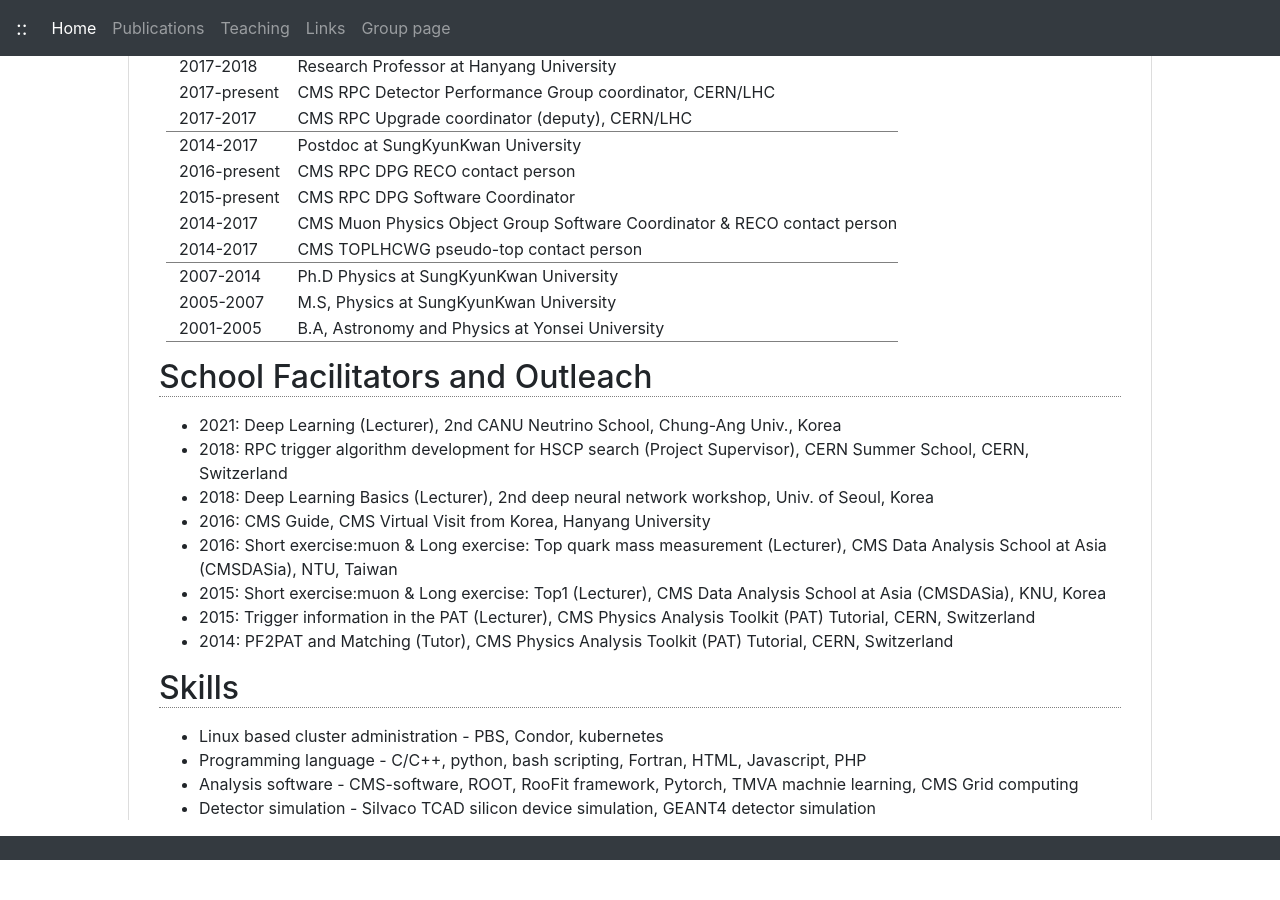
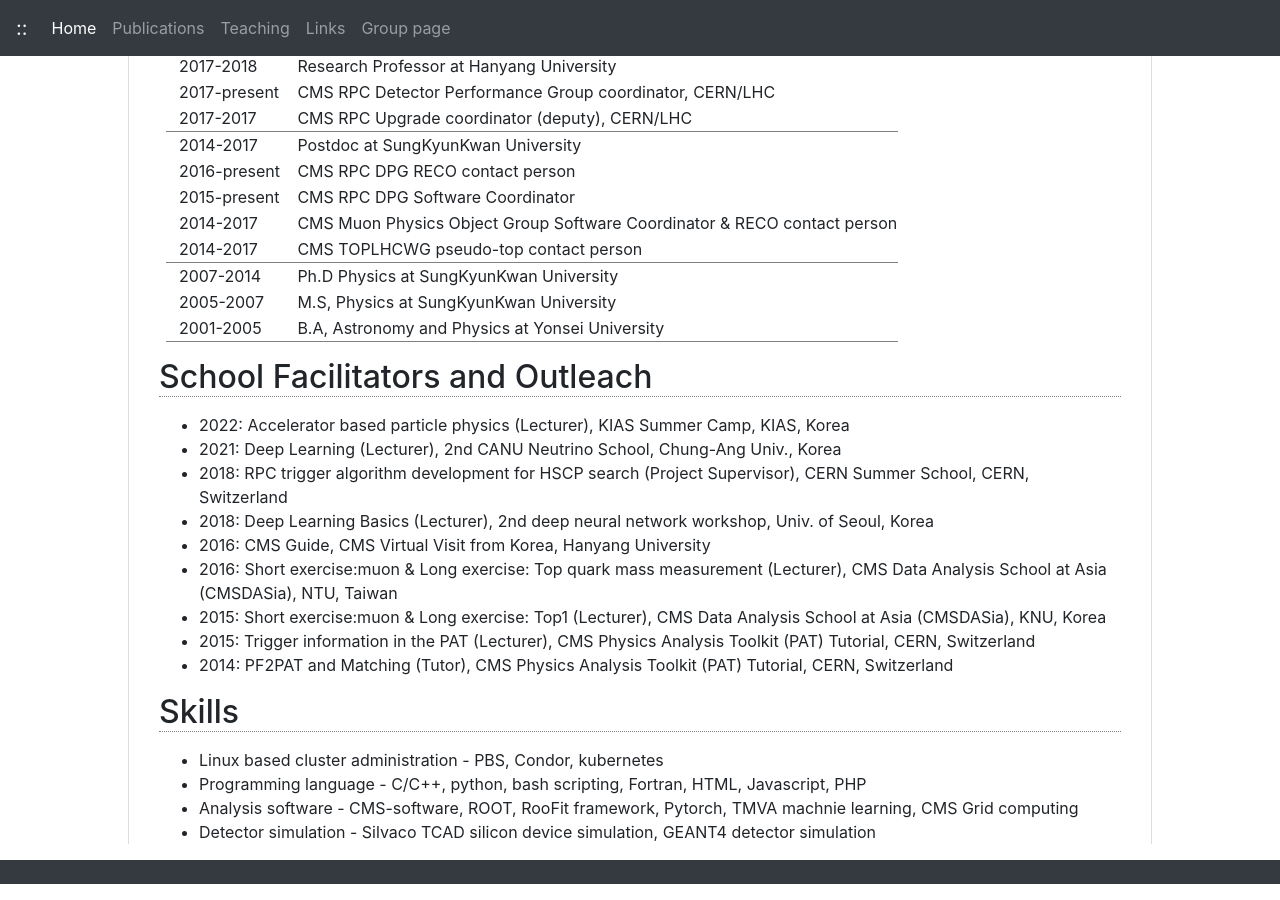
Before and after one commit to jhgoh/jhgoh.github.io, a Jekyll site: the page built from index.html, in a window 1280 px wide and 900 px high, scrolled down 1033 px. Built offline with Jekyll 4.4.1, drawn with Linux system fonts in a browser that asks for light colours; nearby versions of some CDN libraries; before the commit the page ends 1909 px from its top, so only the background shows below that.

Commit message:
Update index.html

```diff
--- a/index.html
+++ b/index.html
@@ -101,6 +101,7 @@
 <h2>School Facilitators and Outleach</h2>
 <p>
 <ul>
+  <li>2022: Accelerator based particle physics (Lecturer), KIAS Summer Camp, KIAS, Korea</li>
   <li>2021: Deep Learning (Lecturer), 2nd CANU Neutrino School, Chung-Ang Univ., Korea</li>
   <li>2018: RPC trigger algorithm development for HSCP search (Project Supervisor), CERN Summer School, CERN, Switzerland</li>
   <li>2018: Deep Learning Basics (Lecturer), 2nd deep neural network workshop, Univ. of Seoul, Korea</li>
```
